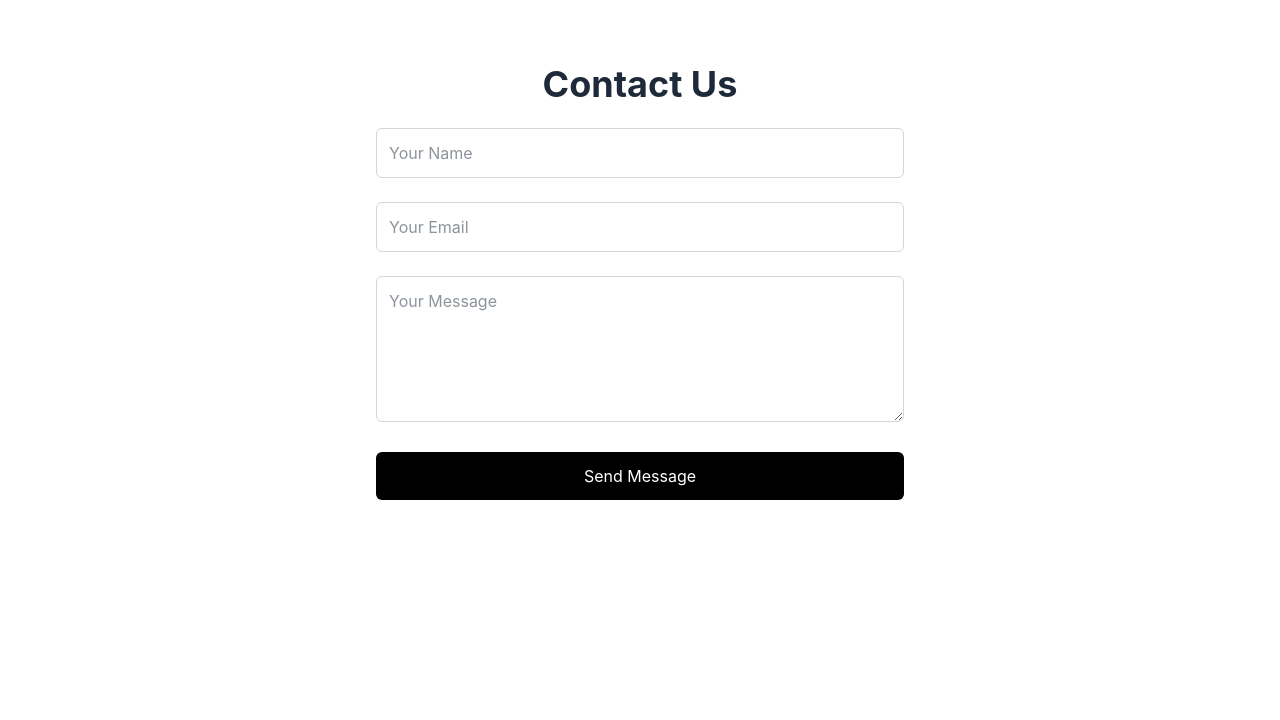
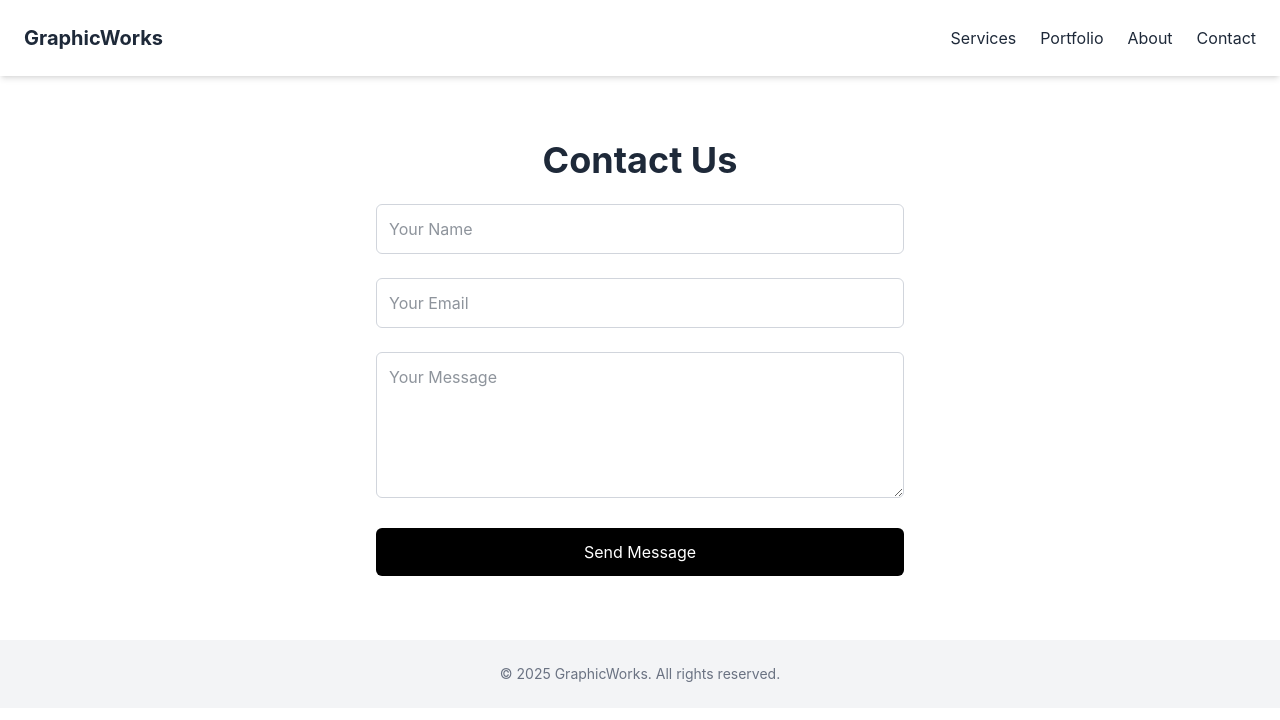
Before and after one commit to mmm1602/graphic-works-website, a Next.js app: page /contact in a window 1280 px wide. Shown: the top 720 px of the page. Built offline with nearby package versions, Linux system fonts and the light colour scheme.

Commit message:
Fix: working contact form for Vercel deployment

```diff
--- a/components/ContactForm.tsx
+++ b/components/ContactForm.tsx
@@ -1,11 +1,99 @@
-async function handleSubmit(e: React.FormEvent<HTMLFormElement>) {
+import { useState } from 'react';
+
+export default function ContactForm() {
+  const [formData, setFormData] = useState({
+    name: '',
+    email: '',
+    message: '',
+  });
+
+  const [submitted, setSubmitted] = useState(false);
+  const [error, setError] = useState('');
+
+  const handleChange = (
+    e: React.ChangeEvent<HTMLInputElement | HTMLTextAreaElement>
+  ) => {
+    setFormData({ ...formData, [e.target.name]: e.target.value });
+  };
+
+  const handleSubmit = async (e: React.FormEvent) => {
     e.preventDefault();
 
-    await fetch('/api/contact', {
-      method: 'POST',
-      headers: { 'Content-Type': 'application/json' },
-      body: JSON.stringify({ name, email, message }),
-    });
+    if (!formData.name || !formData.email || !formData.message) {
+      setError('Please fill in all fields.');
+      return;
+    }
 
-    alert('Message sent!');
-  }
+    try {
+      const res = await fetch('/api/contact', {
+        method: 'POST',
+        headers: { 'Content-Type': 'application/json' },
+        body: JSON.stringify({
+          name: formData.name,
+          email: formData.email,
+          message: formData.message,
+        }),
+      });
+
+      if (!res.ok) throw new Error('Failed to submit');
+
+      setSubmitted(true);
+      setFormData({ name: '', email: '', message: '' });
+      setError('');
+    } catch (err) {
+      console.error(err);
+      setError('Something went wrong. Please try again later.');
+    }
+  };
+
+  return (
+    <div className="max-w-xl mx-auto py-16 px-6">
+      <h1 className="text-4xl font-bold mb-6 text-center">Contact Us</h1>
+
+      {submitted ? (
+        <p className="text-green-600 text-center text-lg">Thanks! We'll be in touch soon.</p>
+      ) : (
+        <form onSubmit={handleSubmit} className="space-y-6">
+          {error && <p className="text-red-600 text-sm text-center">{error}</p>}
+
+          <input
+            name="name"
+            type="text"
+            placeholder="Your Name"
+            className="w-full border border-gray-300 p-3 rounded-md"
+            value={formData.name}
+            onChange={handleChange}
+            required
+          />
+
+          <input
+            name="email"
+            type="email"
+            placeholder="Your Email"
+            className="w-full border border-gray-300 p-3 rounded-md"
+            value={formData.email}
+            onChange={handleChange}
+            required
+          />
+
+          <textarea
+            name="message"
+            placeholder="Your Message"
+            rows={5}
+            className="w-full border border-gray-300 p-3 rounded-md"
+            value={formData.message}
+            onChange={handleChange}
+            required
+          ></textarea>
+
+          <button
+            type="submit"
+            className="w-full bg-black text-white py-3 rounded-md hover:bg-gray-800 transition"
+          >
+            Send Message
+          </button>
+        </form>
+      )}
+    </div>
+  );
+}
--- a/pages/api/contact.ts
+++ b/pages/api/contact.ts
@@ -4,6 +4,7 @@ export default function handler(req: NextApiRequest, res: NextApiResponse) {
   if (req.method === 'POST') {
     const { name, email, message } = req.body;
     console.log('New contact form submission:', { name, email, message });
+
     return res.status(200).json({ success: true });
   }
 
--- a/pages/contact.tsx
+++ b/pages/contact.tsx
@@ -1,97 +1,15 @@
-import { useState } from 'react';
+import Navbar from '@/components/Navbar';
+import Footer from '@/components/Footer';
+import ContactForm from '@/components/ContactForm';
 
-export default function ContactForm() {
-  const [formData, setFormData] = useState({
-    name: '',
-    email: '',
-    message: '',
-  });
-
-  const [submitted, setSubmitted] = useState(false);
-  const [error, setError] = useState('');
-
-  const handleChange = (e: React.ChangeEvent<HTMLInputElement | HTMLTextAreaElement>) => {
-    setFormData({ ...formData, [e.target.name]: e.target.value });
-  };
-
-  const handleSubmit = async (e: React.FormEvent) => {
-    e.preventDefault();
-
-    if (!formData.name || !formData.email || !formData.message) {
-      setError('All fields are required.');
-      return;
-    }
-
-    try {
-      const res = await fetch('/api/contact', {
-        method: 'POST',
-        headers: { 'Content-Type': 'application/json' },
-        body: JSON.stringify({
-          name: formData.name,
-          email: formData.email,
-          message: formData.message,
-        }),
-      });
-
-      if (!res.ok) throw new Error('Failed to send message');
-
-      setSubmitted(true);
-      setFormData({ name: '', email: '', message: '' });
-      setError('');
-    } catch (err) {
-      console.error(err);
-      setError('Something went wrong. Please try again later.');
-    }
-  };
-
+export default function Contact() {
   return (
-    <div className="max-w-xl mx-auto py-16 px-6">
-      <h1 className="text-4xl font-bold mb-6 text-center">Contact Us</h1>
-
-      {submitted ? (
-        <p className="text-green-600 text-center text-lg">Thanks! We'll be in touch soon.</p>
-      ) : (
-        <form onSubmit={handleSubmit} className="space-y-6">
-          {error && <p className="text-red-600 text-sm text-center">{error}</p>}
-
-          <input
-            name="name"
-            type="text"
-            placeholder="Your Name"
-            className="w-full border border-gray-300 p-3 rounded-md"
-            value={formData.name}
-            onChange={handleChange}
-            required
-          />
-
-          <input
-            name="email"
-            type="email"
-            placeholder="Your Email"
-            className="w-full border border-gray-300 p-3 rounded-md"
-            value={formData.email}
-            onChange={handleChange}
-            required
-          />
-
-          <textarea
-            name="message"
-            placeholder="Your Message"
-            rows={5}
-            className="w-full border border-gray-300 p-3 rounded-md"
-            value={formData.message}
-            onChange={handleChange}
-            required
-          ></textarea>
-
-          <button
-            type="submit"
-            className="w-full bg-black text-white py-3 rounded-md hover:bg-gray-800 transition"
-          >
-            Send Message
-          </button>
-        </form>
-      )}
-    </div>
+    <>
+      <Navbar />
+      <main>
+        <ContactForm />
+      </main>
+      <Footer />
+    </>
   );
 }
```
